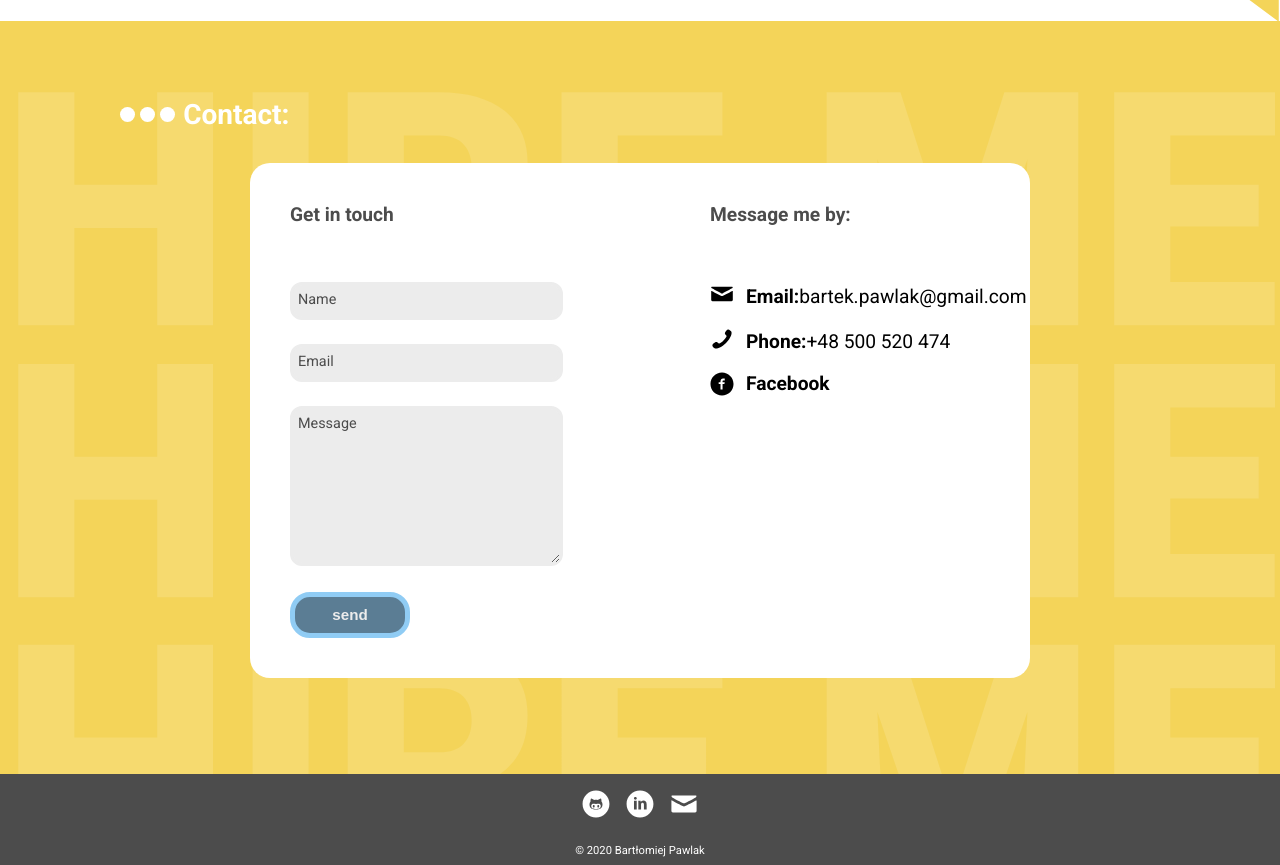
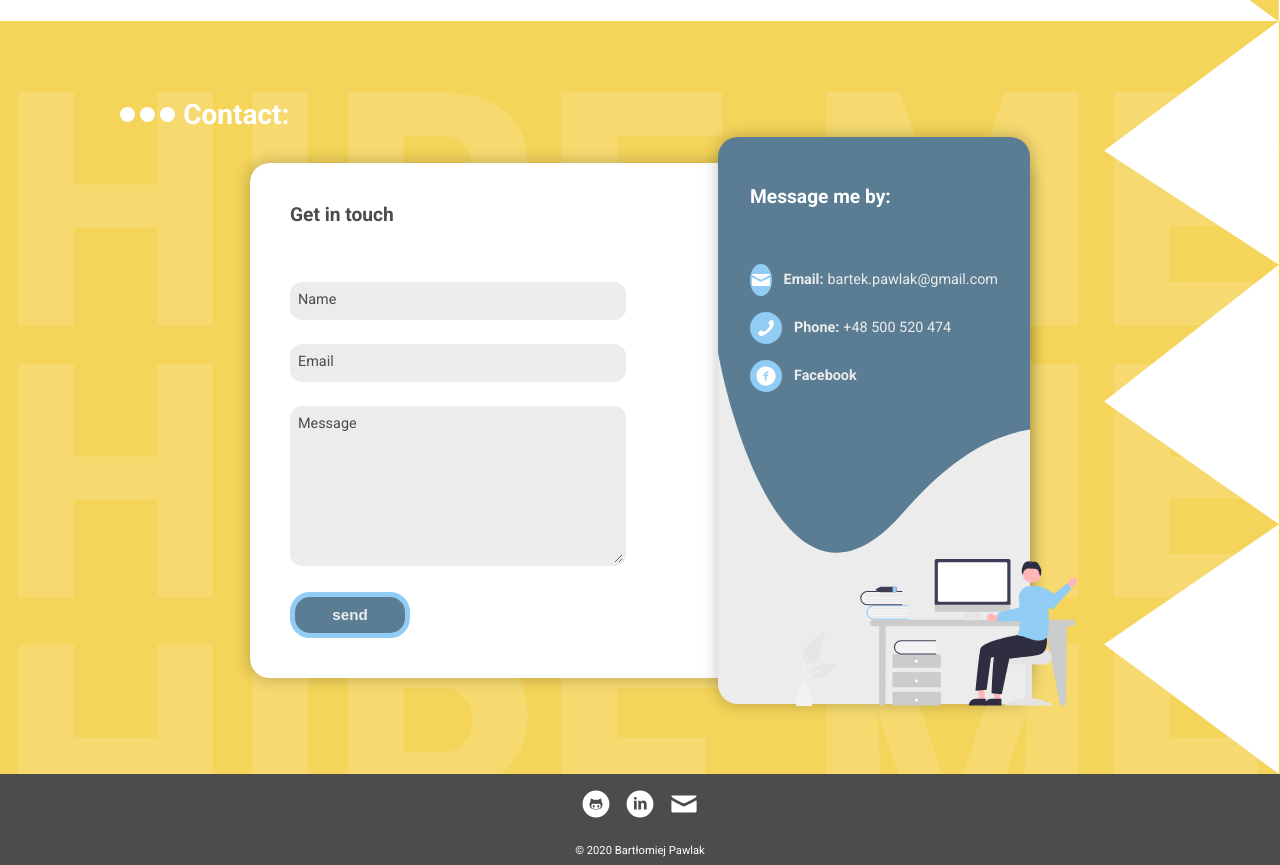
Before and after one commit to Pawlaczenko/Portfolio-old, a website built with webpack: page src/index.html in a window 1280 px wide. Shown: the part 3140-4005 px from the top of the page. Built offline with nearby package versions, Linux system fonts and the light colour scheme; files whose address does not match are found by name.

Commit message:
Form styles are ready

```diff
--- a/src/index.html
+++ b/src/index.html
@@ -156,13 +156,18 @@
                                 class="contact__link">+48 500 520 474</a>
                         </li>
                         <li class="contact__item">
-                            <svg class="contact__icon">
-                                <use xlink:href="./img/_sprite.svg#icon-facebook"></use>
-                            </svg>
+                            <figure class="contact__icon-overlay">
+                                <svg class="contact__icon">
+                                    <use xlink:href="./img/_sprite.svg#icon-facebook"></use>
+                                </svg>
+                            </figure>
                             <a href="https://www.facebook.com/bartek.pawlak.754/"
                                 class="contact__link highlighted-text">Facebook</a>
                         </li>
                     </ul>
+                    <figure class="contact__figure">
+                        <img src="./img/contact_image.svg" alt="contact" class="contact__image">
+                    </figure>
                 </div>
             </div>
         </section>
--- a/src/js/views/animations.js
+++ b/src/js/views/animations.js
@@ -66,9 +66,10 @@ export const initAnimations = () => {
     });
 
     const formEl = document.querySelector(".contact__form");
-    const infoEl = document.querySelector(".contact__options");
+    const infoEl = document.querySelector(".contact__right");
 
     contactTl.from(".contact__header", { opacity: 0, x: -50, duration: 1.5, ease: "elastic(1, 0.3)" })
         .from(formEl.children, { y: 10, opacity: 0, duration: 1, ease: "easeInOut)", stagger: .2 }, "-=1.2")
+        .fromTo(".contact", { backgroundPositionX: "120%" }, { backgroundPositionX: "100%", ease: "power2.out", duration: "1.5" }, "-=1.4")
         .from(infoEl.children, { y: 10, opacity: 0, duration: 1, ease: "easeInOut)", stagger: .2 }, "-=.95");
 }
--- a/src/sass/abstracts/_variables.scss
+++ b/src/sass/abstracts/_variables.scss
@@ -8,6 +8,8 @@ $color-white-light: #FFFFFF;
 $color-white-dark: #ECECEC;
 $color-black: #000000;
 $color-grey: #4C4C4C;
+
+$shadow-light: 0 0 15px 2px rgba($color: #000000, $alpha: .2);
 
 //FONTS
 $font-primary: 'Roboto', sans-serif;
--- a/src/sass/base/_typography.scss
+++ b/src/sass/base/_typography.scss
@@ -55,4 +55,5 @@
 
 .highlighted-text {
     font-weight: bold;
+    margin-right: .5rem;
 }
--- a/src/sass/components/_form.scss
+++ b/src/sass/components/_form.scss
@@ -3,7 +3,7 @@
     flex-direction: column;
     align-items: stretch;
     justify-content: center;
-    width: 65%;
+    width: 80%;
 
     &__inlabel {
         position: relative;
--- a/src/sass/pages/_contact.scss
+++ b/src/sass/pages/_contact.scss
@@ -1,9 +1,9 @@
 .contact {
     background:
-        url("./../img/hire.svg"),
-        top left,
+        url("./../img/hire.svg") top left,
+        url("./../img/arrows-white.svg") 100% repeat-y,
         $color-primary;
-    background-size: 100%;
+    background-size: 100%, contain;
 
     //Margin collapsing fix
     padding-top: 6.6rem;
@@ -15,6 +15,7 @@
     }
 
     &__container {
+        position: relative;
         display: grid;
         grid-template-columns: 60% 40%;
         background-color: $color-white-light;
@@ -22,39 +23,78 @@
         margin: 4rem auto;
         padding: 5rem;
         width: 75%;
+
+        box-shadow: $shadow-light;
     }
 
     &__form {
         margin-top: 7rem;
     }
 
-    &__options {
-        margin-top: 7rem;
+    &__right {
+        position: absolute;
+        right: 0;
+        top: -5%;
+
+        height: 110%;
+        width: 40%;
+
+        background-color: $color-white-dark;
+        background: url('./../img/back-paint-contact.svg'),$color-white-dark;
+        background-size: cover;
+        border-radius: 2.5rem;
+        color: $color-white-dark;
+        box-shadow: $shadow-light;
     }
 
     &__heading {
-
+        color: $color-white-light;
+        margin: 6rem 4rem;
     }
 
     &__links {
-        margin-top: 7rem;
+        margin: 7rem 4rem;
         list-style-type: none;
     }
 
     &__item {
-        font-size: 2.4rem;
+        font-size: 1.8rem;
         display: flex;
         align-items: center;
         margin: 2rem 0;
     }
 
     &__icon {
-        width: 3rem;
-        height: 3rem;
+        width: 2.5rem;
+        height: 2.5rem;
+        fill: $color-white-light;
+    }
+
+    &__icon-overlay {
+        width: 4rem;
+        height: 4rem;
         margin-right: 1.5rem;
+
+        background-color: $color-blue;
+        border-radius: 100%;
+
+        @include flex-center-center;
     }
 
     &__link {
-        color: $color-black;
+        color: $color-white-dark;
+    }
+
+    &__figure {
+        width: 90%;
+        position: absolute;
+        bottom: -4px;
+        left: 25%;
+
+
+    }
+
+    &__image {
+        width: 100%;
     }
 }
```
Also changed, not shown: src/img/arrows-white.svg (added), src/img/back-paint-contact.svg (added), src/img/contact_image.svg (added).
